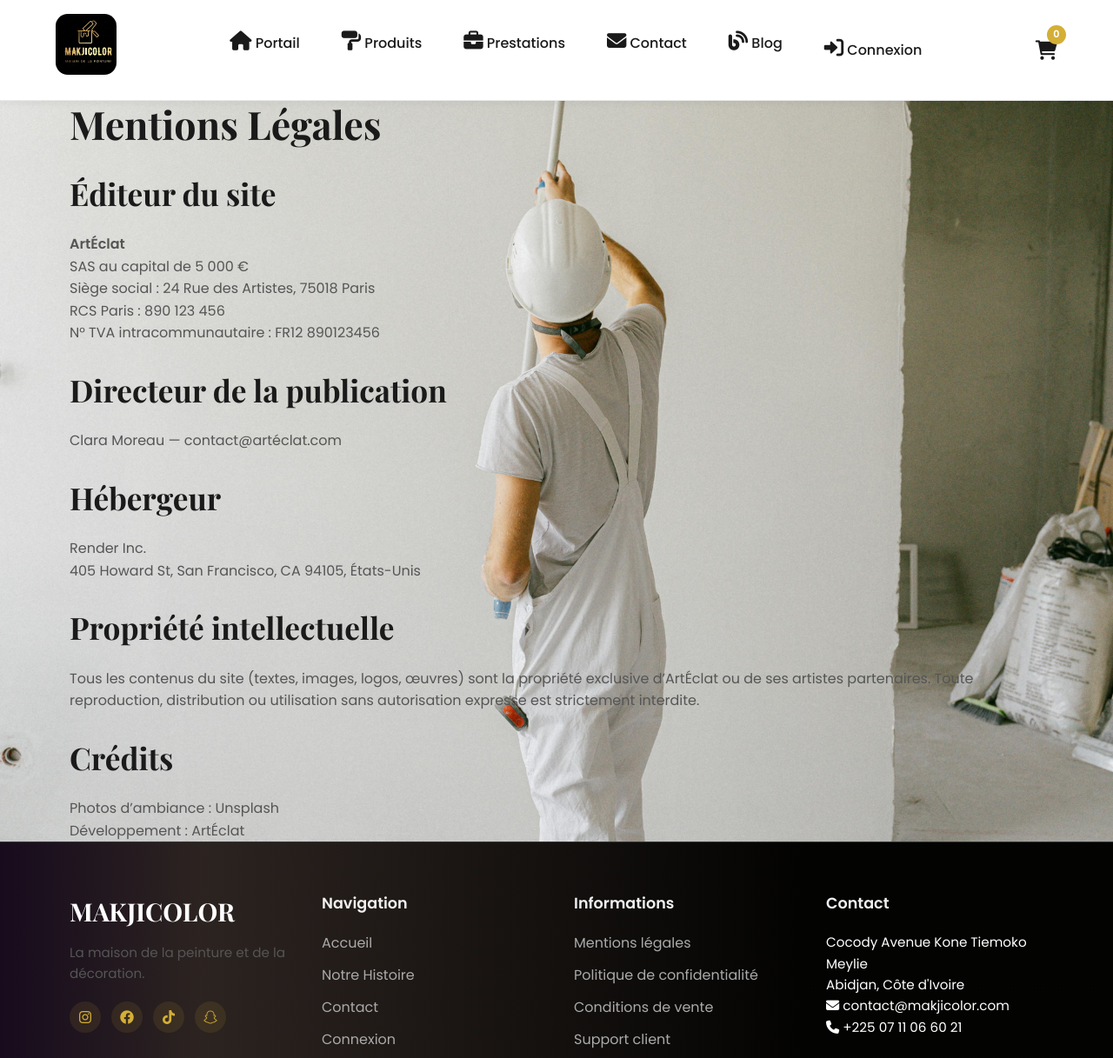
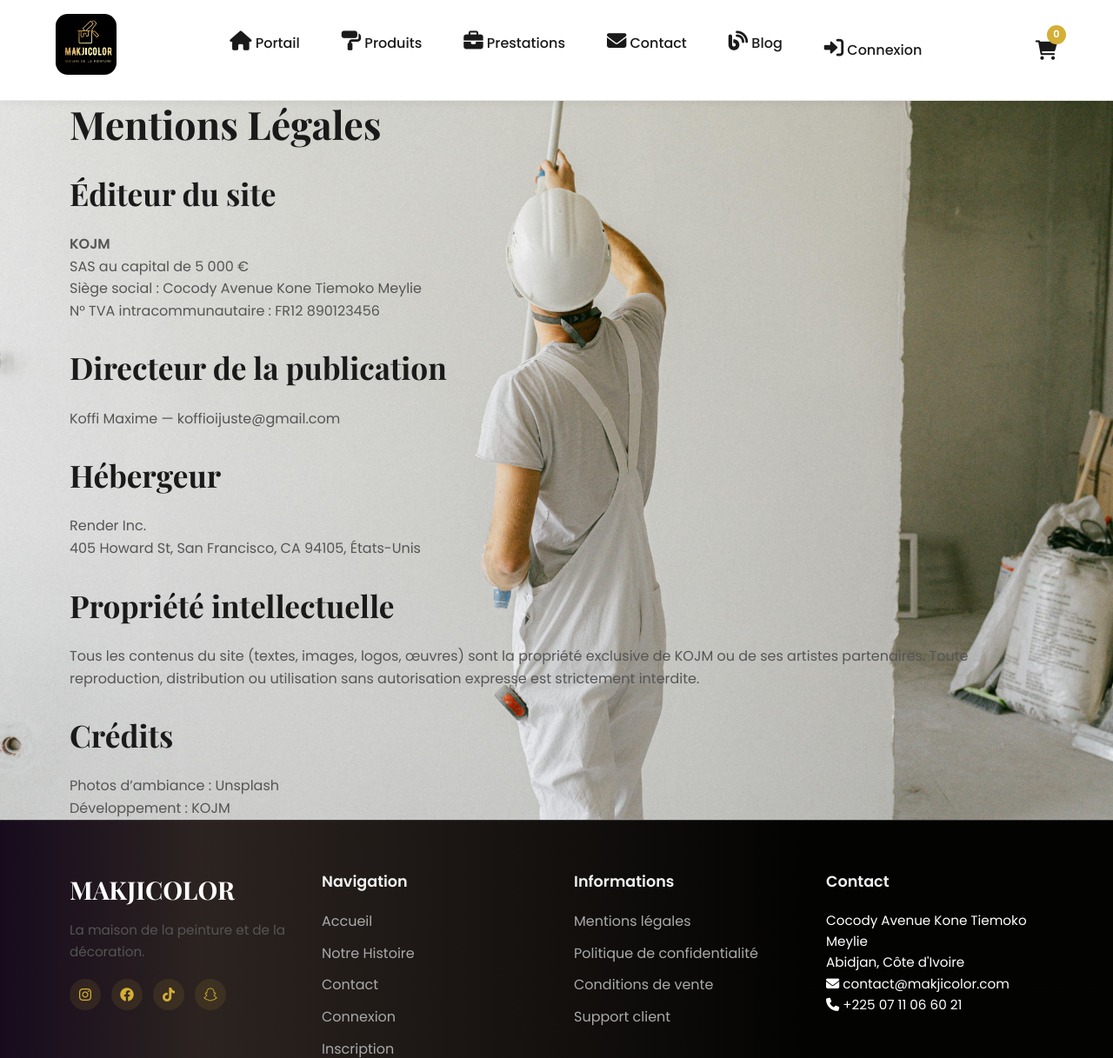
Before and after one commit to Koffijuste/makjicolor, a Flask app: page /mentions-legales in a window 1280 px wide. Shown: the top 1217 px of the page at 87% size. Run offline with Flask 3, Linux system fonts and the light colour scheme; parts of the project's set-up code (start-up, migrations or seed data) failed here and were passed over; some libraries are stand-ins or nearby versions.

Commit message:
modifi ajouter

```diff
--- a/templates/conditions-vente.html
+++ b/templates/conditions-vente.html
@@ -23,9 +23,9 @@
 
     <h2>4. Livraison</h2>
     <p>- Délai : 5 à 10 jours ouvrés après validation<br>
-    - France métropolitaine : gratuite<br>
-    - Europe : 15 €<br>
-    - Reste du monde : 30 €</p>
+    - Abidjan : 2 000 FCFA<br>
+    - Côte d’Ivoire : 6 000 FCFA<br>
+    - Reste du monde : 10 000 FCFA</p>
 
     <h2>5. Droit de rétractation</h2>
     <p>Conformément à l’article L.221-28 du Code de la consommation, **aucun droit de rétractation** n’est applicable aux œuvres d’art originales, personnalisées ou réalisées sur commande.</p>
--- a/templates/mentions-legales.html
+++ b/templates/mentions-legales.html
@@ -6,25 +6,24 @@
     <h1>Mentions Légales</h1>
 
     <h2>Éditeur du site</h2>
-    <p><strong>ArtÉclat</strong><br>
+    <p><strong>KOJM</strong><br>
     SAS au capital de 5 000 €<br>
-    Siège social : 24 Rue des Artistes, 75018 Paris<br>
-    RCS Paris : 890 123 456<br>
+    Siège social : Cocody Avenue Kone Tiemoko Meylie<br>
     N° TVA intracommunautaire : FR12 890123456</p>
 
     <h2>Directeur de la publication</h2>
-    <p>Clara Moreau — contact@artéclat.com</p>
+    <p>Koffi Maxime — koffioijuste@gmail.com</p>
 
     <h2>Hébergeur</h2>
     <p>Render Inc.<br>
     405 Howard St, San Francisco, CA 94105, États-Unis</p>
 
     <h2>Propriété intellectuelle</h2>
-    <p>Tous les contenus du site (textes, images, logos, œuvres) sont la propriété exclusive d’ArtÉclat ou de ses artistes partenaires. Toute reproduction, distribution ou utilisation sans autorisation expresse est strictement interdite.</p>
+    <p>Tous les contenus du site (textes, images, logos, œuvres) sont la propriété exclusive de KOJM ou de ses artistes partenaires. Toute reproduction, distribution ou utilisation sans autorisation expresse est strictement interdite.</p>
 
     <h2>Crédits</h2>
     <p>Photos d’ambiance : Unsplash<br>
-    Développement : ArtÉclat</p>
+    Développement : KOJM</p>
   </div>
 </div>
 {% endblock %}
--- a/templates/support-client.html
+++ b/templates/support-client.html
@@ -15,14 +15,13 @@
 
       <div class="support-card">
         <h2><i class="fab fa-whatsapp"></i> Par WhatsApp</h2>
-        <p><a href="https://wa.me/33612345678">+33 6 12 34 56 78</a></p>
+        <p><a href="https://wa.me/2250711066021">+225 07 11 06 60 21</a></p>
         <p>Pour les commandes en cours ou questions urgentes</p>
       </div>
 
       <div class="support-card">
         <h2><i class="fas fa-map-marker-alt"></i> Atelier</h2>
-        <p>24 Rue des Artistes<br>75018 Paris</p>
-        <p>Sur rendez-vous uniquement</p>
+        <p>Cocody Avenue Kone Tiemoko Meylie</p>
       </div>
     </div>
 
```
